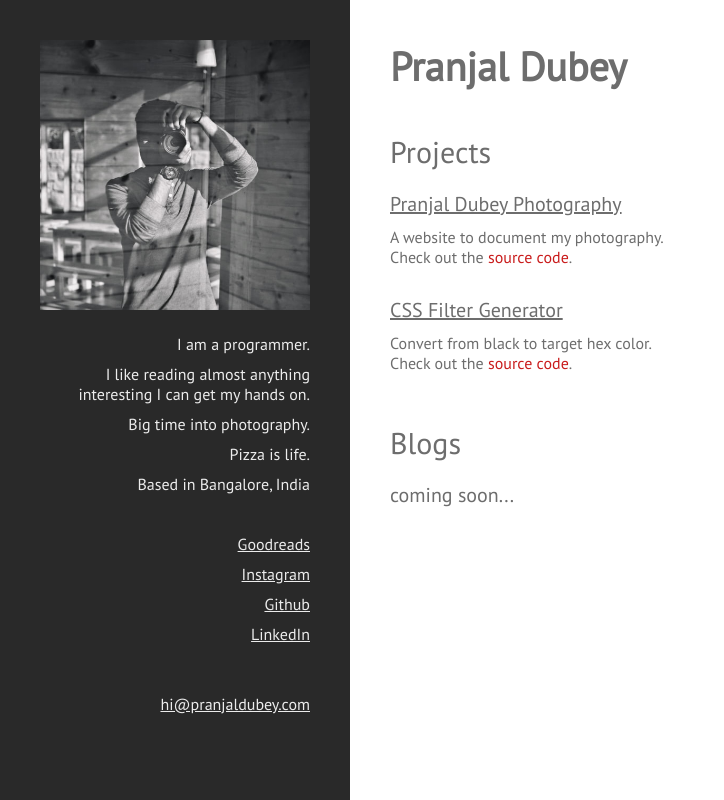
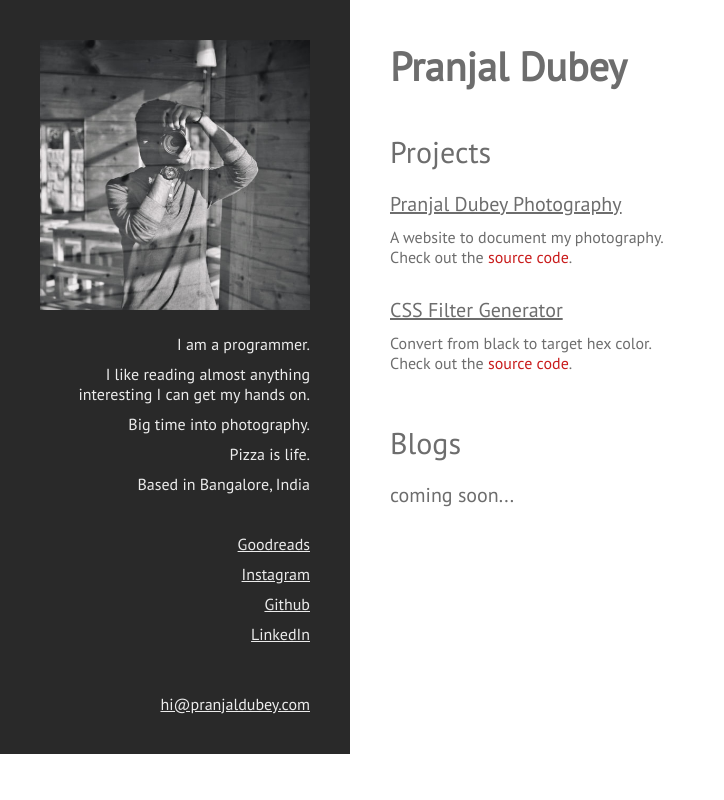
Before and after one commit to pranjalworm/train, a Next.js app: page / in a window 1280 px wide. Shown: the whole page, without its empty margins (0-724 px from the left). Built offline with nearby package versions, Linux system fonts and the light colour scheme.

Commit message:
sidebar height bug

```diff
--- a/styles/style.css
+++ b/styles/style.css
@@ -64,6 +64,7 @@ body {
 #root-wrapper {
   height: 100%;
   width: 100%;
+  min-height: 720px;
   display: flex;
 }
 
@@ -71,7 +72,7 @@ body {
 
 #sidebar-wrapper {
   width: 350px;
-  height: 100vh;
+  height: 100%;
   padding: 40px;
   background: #292929;
   color: #ececec;
```
